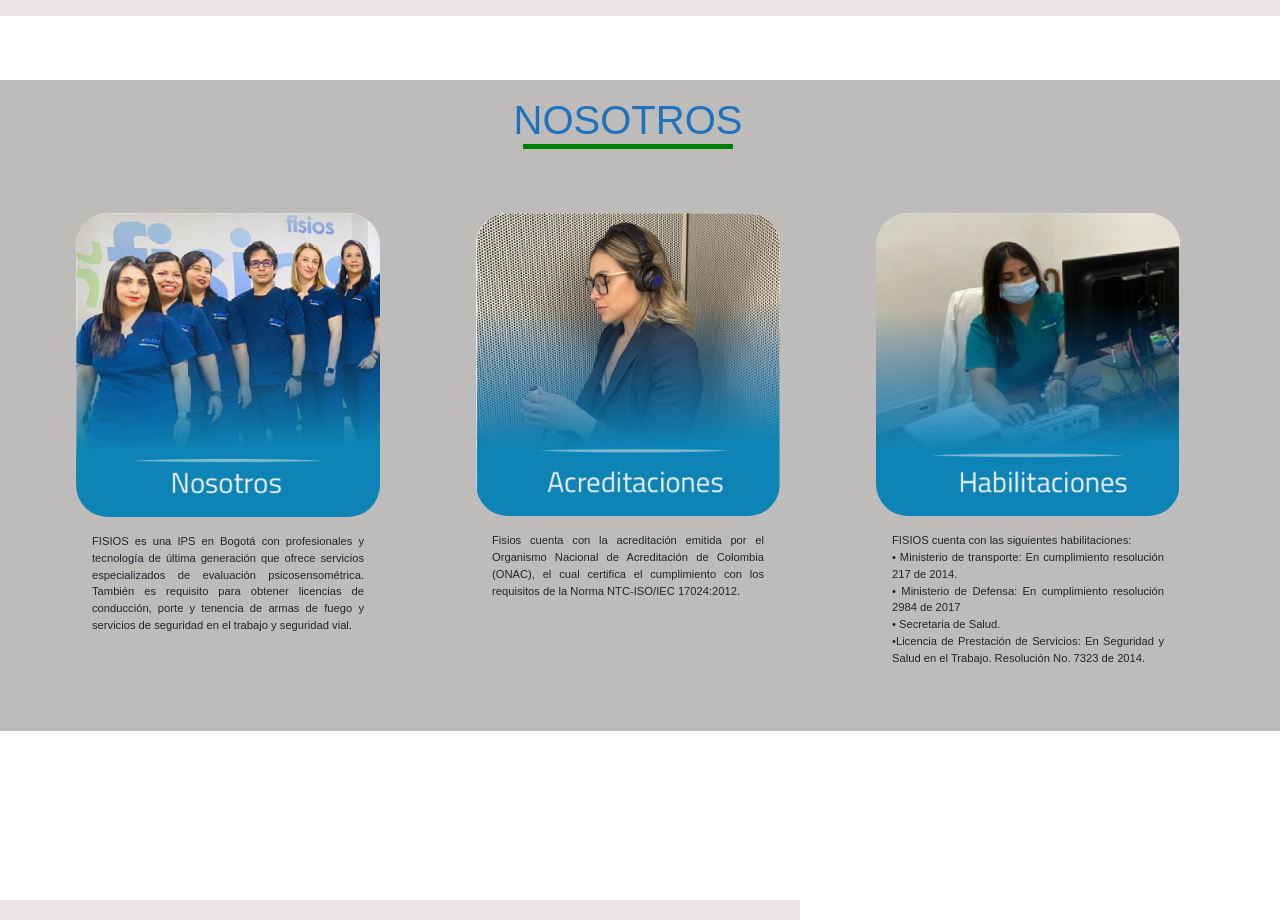
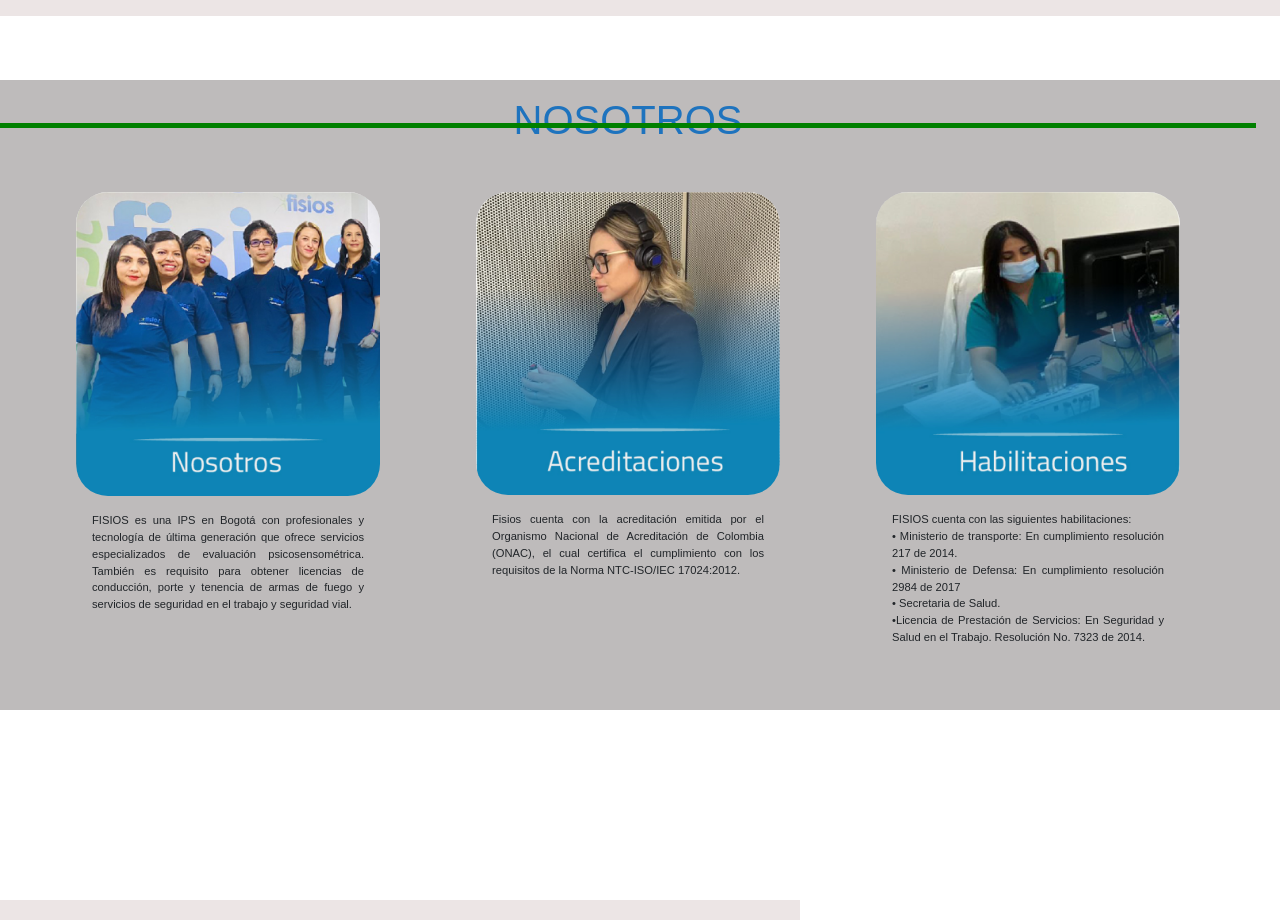
Before and after one commit to CamiloFigueroaMolano/PaginaCentroMedico, a plain HTML site: page index.html in a window 1280 px wide. Shown: the part 2440-3360 px from the top of the page. Drawn offline with nearby package versions, Linux system fonts and the light colour scheme; a web font is replaced by a local one.

Commit message:
footer y nonsotrs

```diff
--- a/index.html
+++ b/index.html
@@ -153,10 +153,10 @@
             <div class="row justify-content-center w-100">
                 <div class="h1 fs-1 titulo pt-3">NOSOTROS</div>
                 <div class="row">
-                    <div class="col-5"></div>
 
-                    <div class="linea justify-content-center col-2 mt-2"></div>
-                    <div class="col-5"></div>
+
+                    <div class="linea justify-content-center w-5"></div>
+
                 </div>
                 <div class="card px-5" >
                     <img src="/img/Notros-2.png" class="card-img-top imgc imgleft" alt="Nosotros">
```
